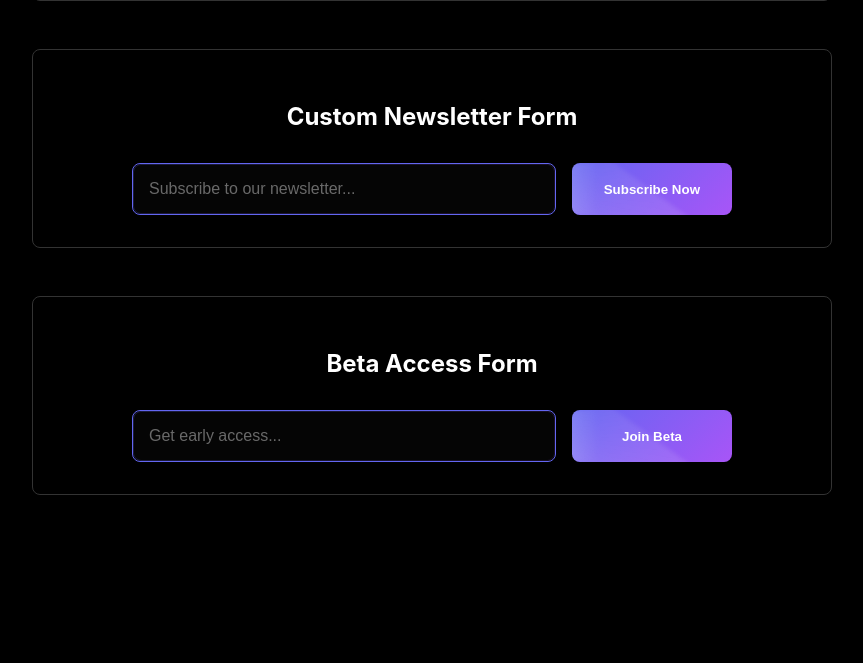
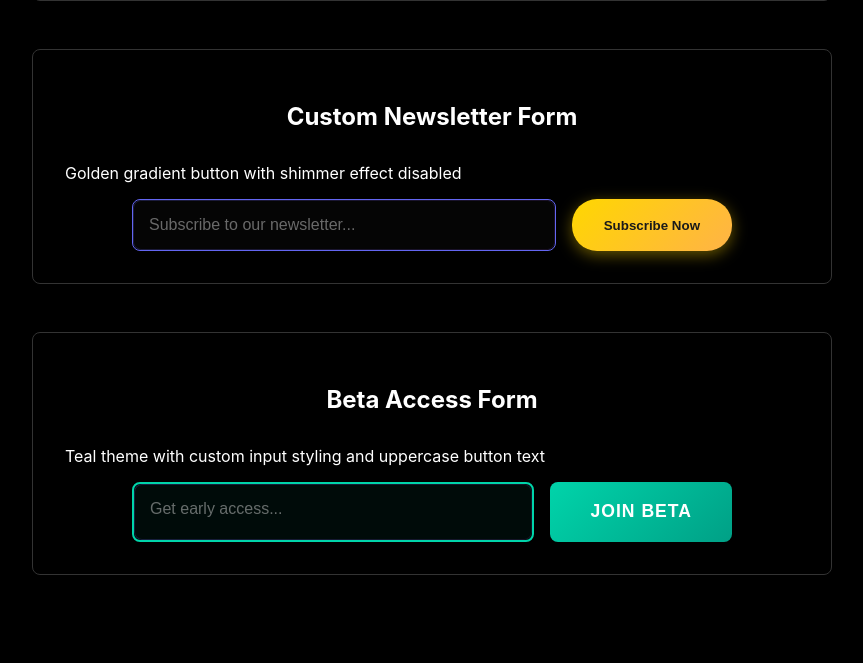
Before and after one commit to ediril/collectiq, a PHP site: page /example.php in a window 1280 px wide. Shown: the part 346-1009 px from the top of the page, without its empty margins (208-1071 px from the left). Before the commit the page ends 841 px from the top, so only its background shows below. Run offline with PHP 8.4, Linux system fonts and the light colour scheme.

Commit message:
improve customization

```diff
--- a/component/WaitlistComponent.php
+++ b/component/WaitlistComponent.php
@@ -167,7 +167,7 @@ class WaitlistComponent {
                 <input type=\"email\" placeholder=\"{$placeholder}\">
             </div>
             <input type=\"text\" name=\"your_name\" style=\"display:none;\">
-            <button type=\"submit\" class=\"collectiq-submit-btn\">
+            <button type=\"submit\" class=\"collectiq-submit-btn collectiq-default\">
                 <div class=\"collectiq-shimmer-container\">
                     <div class=\"collectiq-shimmer\"></div>
                 </div>
--- a/component/assets/waitlist.css
+++ b/component/assets/waitlist.css
@@ -60,7 +60,6 @@
     min-width: 160px;
     max-width: 364px;
     padding: 1rem 2rem;
-    background: linear-gradient(135deg, #6366f1, #a855f7);
     border: none;
     border-radius: 0.5rem;
     color: #fff;
@@ -69,6 +68,11 @@
     overflow: hidden;
     transition: all 0.3s ease-in-out;
     white-space: nowrap;
+}
+
+/* Default background - only applies when no custom background is set */
+.collectiq-submit-btn.collectiq-default {
+    background: linear-gradient(135deg, #6366f1, #a855f7);
 }
 
 .collectiq-submit-btn:disabled {
@@ -111,12 +115,22 @@
     transition: all 0.3s ease-in-out;
 }
 
-.collectiq-submit-btn:hover .collectiq-highlight {
+/* Default highlight effects - only apply to default styled buttons */
+.collectiq-submit-btn.collectiq-default:hover .collectiq-highlight {
     box-shadow: inset 0 -6px 10px rgba(255, 255, 255, 0.25);
 }
 
-.collectiq-submit-btn:active .collectiq-highlight {
+.collectiq-submit-btn.collectiq-default:active .collectiq-highlight {
     box-shadow: inset 0 -10px 10px rgba(255, 255, 255, 0.25);
+}
+
+/* These generic selectors can be easily overridden by user styles */
+.collectiq-submit-btn:hover {
+    /* Can be overridden */
+}
+
+.collectiq-submit-btn:active {
+    /* Can be overridden */
 }
 
 .collectiq-submit-btn .collectiq-backdrop {
--- a/example.php
+++ b/example.php
@@ -5,7 +5,7 @@
     <meta charset="UTF-8">
     <meta name="viewport" content="width=device-width, initial-scale=1.0">
     <title>Waitlist Component Example</title>
-    <link rel="stylesheet" href="component/assets/waitlist.css">
+    <link rel="stylesheet" href="component/assets/waitlist.css?v=<?php echo time(); ?>">
     <style>
         body {
             background: #000;
@@ -28,6 +28,70 @@
             border: 1px solid #333;
             border-radius: 8px;
         }
+
+        /* Custom styling for newsletter form */
+        #newsletter-signup .collectiq-submit-btn {
+            background: linear-gradient(135deg, #ffd700, #ffb347);
+            color: #1a1a1a;
+            border-radius: 25px;
+            font-weight: 700;
+            box-shadow: 0 4px 15px rgba(255, 215, 0, 0.4);
+        }
+
+        #newsletter-signup .collectiq-submit-btn:hover {
+            background: linear-gradient(135deg, #ffb347, #ff6b35);
+            transform: translateY(-2px);
+            box-shadow: 0 8px 25px rgba(255, 215, 0, 0.5);
+        }
+
+        #newsletter-signup .collectiq-submit-btn:active {
+            transform: translateY(0px);
+            box-shadow: 0 4px 15px rgba(255, 215, 0, 0.6);
+        }
+
+        /* Disable shimmer and other effects for newsletter form */
+        #newsletter-signup .collectiq-submit-btn .collectiq-shimmer-container,
+        #newsletter-signup .collectiq-submit-btn .collectiq-highlight,
+        #newsletter-signup .collectiq-submit-btn .collectiq-backdrop {
+            display: none;
+        }
+
+        /* Custom styling for beta access form */
+        #beta-access .collectiq-submit-btn {
+            background: linear-gradient(135deg, #00d4aa, #00a086);
+            border-radius: 8px;
+            padding: 1.2rem 2.5rem;
+            font-size: 1.1rem;
+            text-transform: uppercase;
+            letter-spacing: 1px;
+        }
+
+        #beta-access .collectiq-submit-btn:hover {
+            background: linear-gradient(135deg, #00a086, #008566);
+            transform: translateY(-1px);
+        }
+
+        #beta-access .collectiq-submit-btn:active {
+            background: linear-gradient(135deg, #008566, #006b4f);
+            transform: translateY(1px);
+        }
+
+        /* Disable effects for beta form */
+        #beta-access .collectiq-submit-btn .collectiq-highlight,
+        #beta-access .collectiq-submit-btn .collectiq-shimmer-container,
+        #beta-access .collectiq-submit-btn .collectiq-backdrop {
+            display: none;
+        }
+
+        #beta-access .collectiq-input-container {
+            border: 2px solid #00d4aa;
+            background: rgba(0, 212, 170, 0.05);
+        }
+
+        #beta-access .collectiq-waitlist-form input {
+            font-size: 1.1rem;
+            padding: 1.2rem;
+        }
     </style>
 </head>
 <body>
@@ -44,11 +108,13 @@
 
         <div class="section">
             <h2>Custom Newsletter Form</h2>
+            <p>Golden gradient button with shimmer effect disabled</p>
             <?php echo $waitlist->renderForm('newsletter-signup', 'Subscribe to our newsletter...', 'Subscribe Now'); ?>
         </div>
 
         <div class="section">
             <h2>Beta Access Form</h2>
+            <p>Teal theme with custom input styling and uppercase button text</p>
             <?php echo $waitlist->renderForm('beta-access', 'Get early access...', 'Join Beta'); ?>
         </div>
     </div>
```
Also changed, not shown: README.md.
